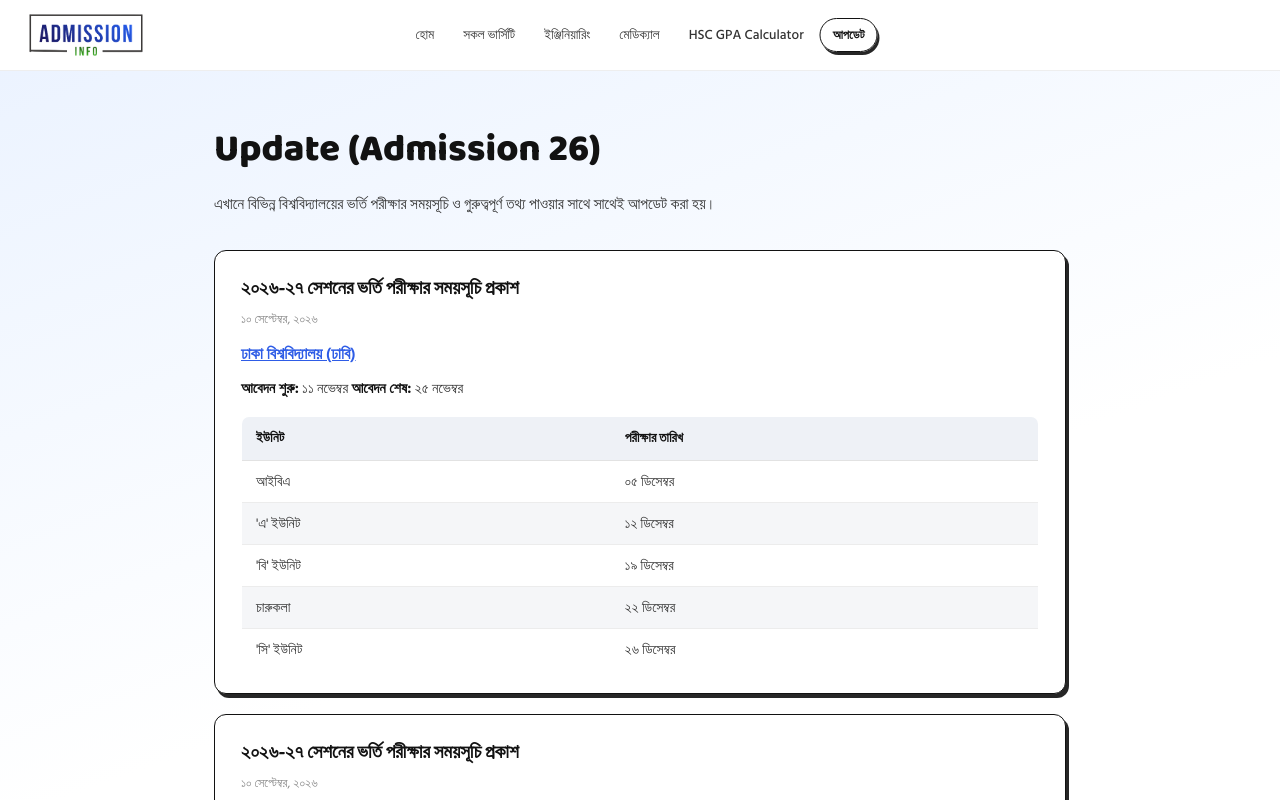
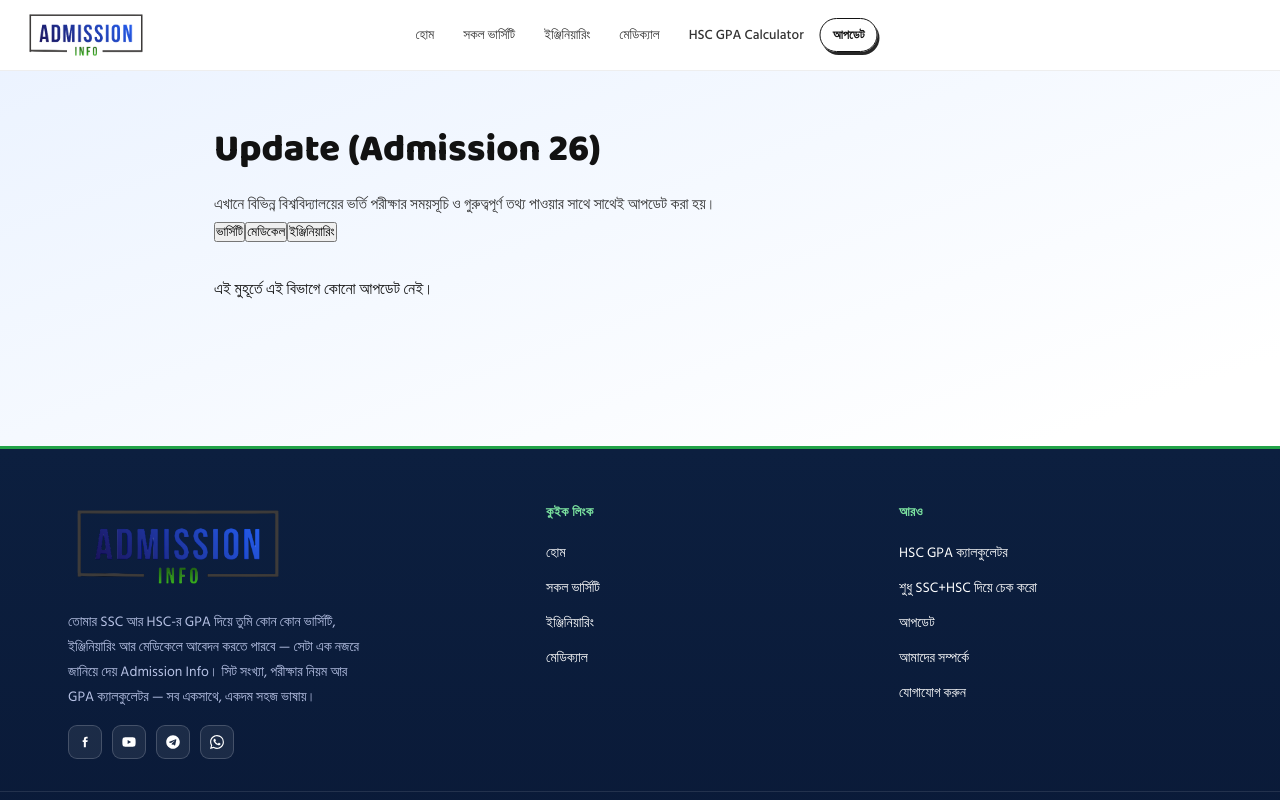
Before and after one commit to nishat-jihad/Admission-info, a Next.js app in the folder chance-hobe-ki/: page /updates in a window 1280 px wide. Shown: the top 800 px of the page. Built offline with nearby package versions, Linux system fonts and the light colour scheme.

Commit message:
Update page.js

```diff
--- a/chance-hobe-ki/src/app/updates/page.js
+++ b/chance-hobe-ki/src/app/updates/page.js
@@ -1,6 +1,6 @@
-import Link from "next/link";
 import Navbar from "@/components/Navbar";
 import Footer from "@/components/Footer";
+import UpdatesFilterList from "@/components/UpdatesFilterList";
 import { updates } from "@/data/updates";
 
 export const metadata = {
@@ -19,42 +19,7 @@ export default function UpdatesPage() {
           পাওয়ার সাথে সাথেই আপডেট করা হয়।
         </p>
 
-        <div className="updates-list">
-          {updates.map((u) => (
-            <article key={u.id} className="update-card">
-              <h2 className="update-title">{u.title}</h2>
-              <p className="update-date">{u.date}</p>
-              <p className="update-uni">
-                <Link href={`/university/${u.universityId}`} className="about-link">
-                  {u.universityName}
-                </Link>
-              </p>
-              <p className="update-app-dates">
-                <strong>আবেদন শুরু:</strong> {u.applicationStart}
-                {"  "}
-                <strong>আবেদন শেষ:</strong> {u.applicationEnd}
-              </p>
-              <div className="update-table-wrap">
-                <table className="update-table">
-                  <thead>
-                    <tr>
-                      <th>ইউনিট</th>
-                      <th>পরীক্ষার তারিখ</th>
-                    </tr>
-                  </thead>
-                  <tbody>
-                    {u.schedule.map((row, i) => (
-                      <tr key={i} className={i % 2 === 0 ? "row-white" : "row-grey"}>
-                        <td>{row.unit}</td>
-                        <td>{row.date}</td>
-                      </tr>
-                    ))}
-                  </tbody>
-                </table>
-              </div>
-            </article>
-          ))}
-        </div>
+        <UpdatesFilterList updates={updates} />
       </main>
       <Footer />
     </>
```
